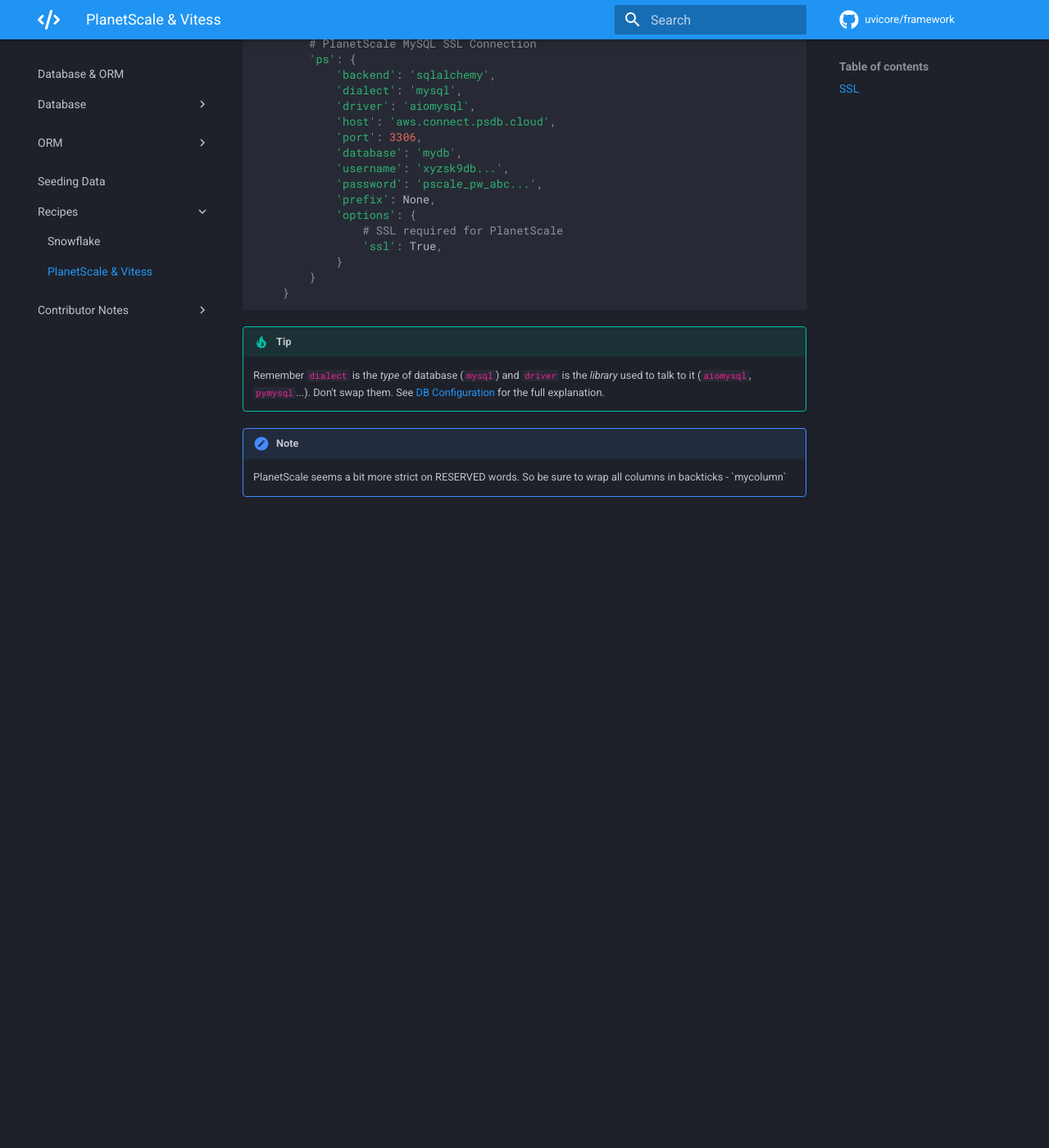
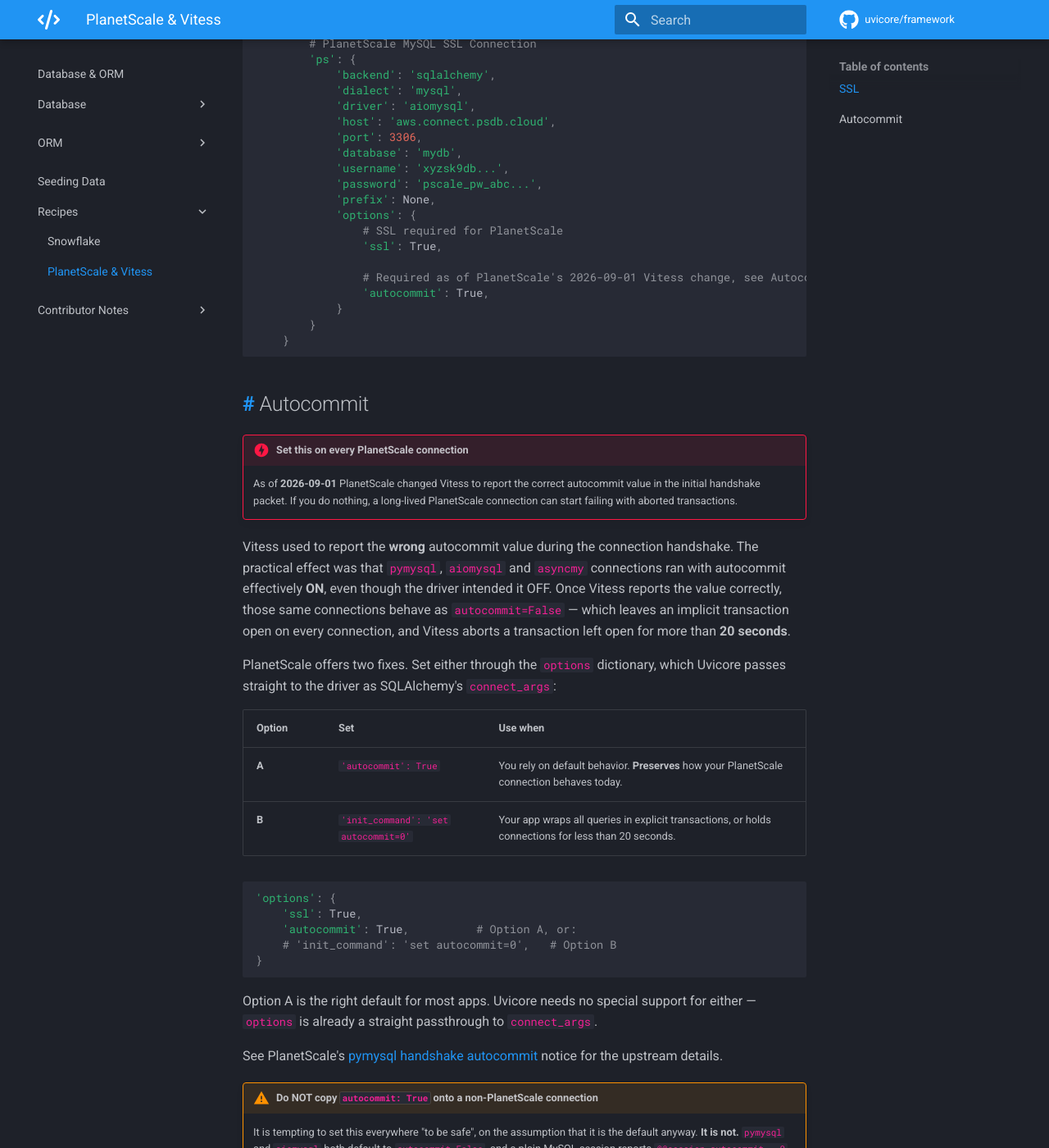
Before and after one commit to uvicore/docs, an MkDocs documentation site: the page built from docs/database/recipes/planetscale.md, in a window 1280 px wide and 1400 px high, scrolled down 611 px. Shown: the whole window at 82% size. Built offline with MkDocs 1.6.1 and Material for MkDocs 9.7.7, drawn with Linux system fonts in a browser that asks for light colours; comment, search, counter and statistics services are not loaded; before the commit the page ends 1241 px from its top, so only the background shows below that; some of the changed text lies outside the part shown.

Commit message:
Add db notes around PlanetScale autocommit bug fix

````diff
--- a/docs/database/recipes/planetscale.md
+++ b/docs/database/recipes/planetscale.md
@@ -31,13 +31,71 @@
             'options': {
                 # SSL required for PlanetScale
                 'ssl': True,
+
+                # Required as of PlanetScale's 2026-09-01 Vitess change, see Autocommit below
+                'autocommit': True,
             }
         }
     }
 ```
 
+## Autocommit
+
+!!! danger "Set this on every PlanetScale connection"
+    As of **2026-09-01** PlanetScale changed Vitess to report the correct autocommit value in the
+    initial handshake packet.  If you do nothing, a long-lived PlanetScale connection can start
+    failing with aborted transactions.
+
+Vitess used to report the **wrong** autocommit value during the connection handshake.  The practical
+effect was that `pymysql`, `aiomysql` and `asyncmy` connections ran with autocommit effectively
+**ON**, even though the driver intended it OFF.  Once Vitess reports the value correctly, those same
+connections behave as `autocommit=False` — which leaves an implicit transaction open on every
+connection, and Vitess aborts a transaction left open for more than **20 seconds**.
+
+PlanetScale offers two fixes.  Set either through the `options` dictionary, which Uvicore passes
+straight to the driver as SQLAlchemy's `connect_args`:
+
+| Option | Set | Use when |
+|---|---|---|
+| **A** | `'autocommit': True` | You rely on default behavior.  **Preserves** how your PlanetScale connection behaves today. |
+| **B** | `'init_command': 'set autocommit=0'` | Your app wraps all queries in explicit transactions, or holds connections for less than 20 seconds. |
+
+```python
+'options': {
+    'ssl': True,
+    'autocommit': True,          # Option A, or:
+    # 'init_command': 'set autocommit=0',   # Option B
+}
+```
+
+Option A is the right default for most apps.  Uvicore needs no special support for either — `options`
+is already a straight passthrough to `connect_args`.
+
+See PlanetScale's
+[pymysql handshake autocommit](https://planetscale.com/docs/vitess/connecting/pymysql-handshake-autocommit)
+notice for the upstream details.
+
+!!! warning "Do NOT copy `autocommit: True` onto a non-PlanetScale connection"
+    It is tempting to set this everywhere "to be safe", on the assumption that it is the default
+    anyway.  **It is not.**  `pymysql` and `aiomysql` both default to `autocommit=False`, and a
+    plain MySQL session reports `@@session.autocommit = 0` when no such kwarg is passed.  It only
+    *looks* enabled on PlanetScale today because of the handshake bug described above.
+
+    Forcing it True is not cosmetic — it silently disables rollback.  An `INSERT` followed by
+    `connection.rollback()` stays **committed**, because the statement was already committed at the
+    driver level.  Set it only on the connections that actually point at PlanetScale/Vitess, and
+    leave your other MySQL, MariaDB and Aurora connections alone.
+
+---
+
 !!! tip
     Remember `dialect` is the *type* of database (`mysql`) and `driver` is the *library* used to talk to it (`aiomysql`, `pymysql`...).  Don't swap them.  See [DB Configuration](../db-config.md#backends-drivers-and-dialects) for the full explanation.
 
+!!! tip "Long-running processes"
+    Connections are pooled per engine.  `pre_ping` defaults to **True**, so a connection VTGate
+    closed while it sat idle is detected and replaced rather than handed to your query.  If you run
+    day-long worker or audit processes, see [Connection Pooling](../db-config.md#connection-pooling)
+    to also tune `recycle`, `size` and `max_overflow`.
+
 !!! note
     PlanetScale seems a bit more strict on RESERVED words.  So be sure to wrap all columns in backticks -  \`mycolumn\`
````
Also changed, not shown: docs/database/db-config.md (+31 -0 lines), journal/2026-08-31.md (added, +50 -0 lines).
